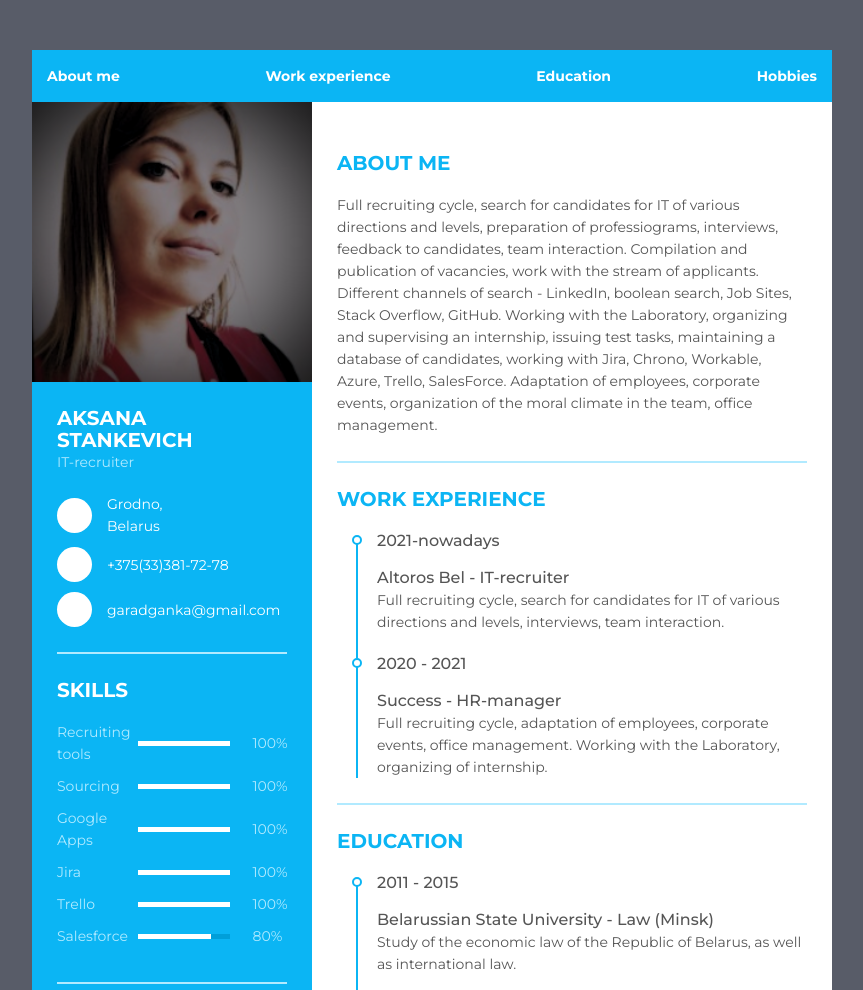
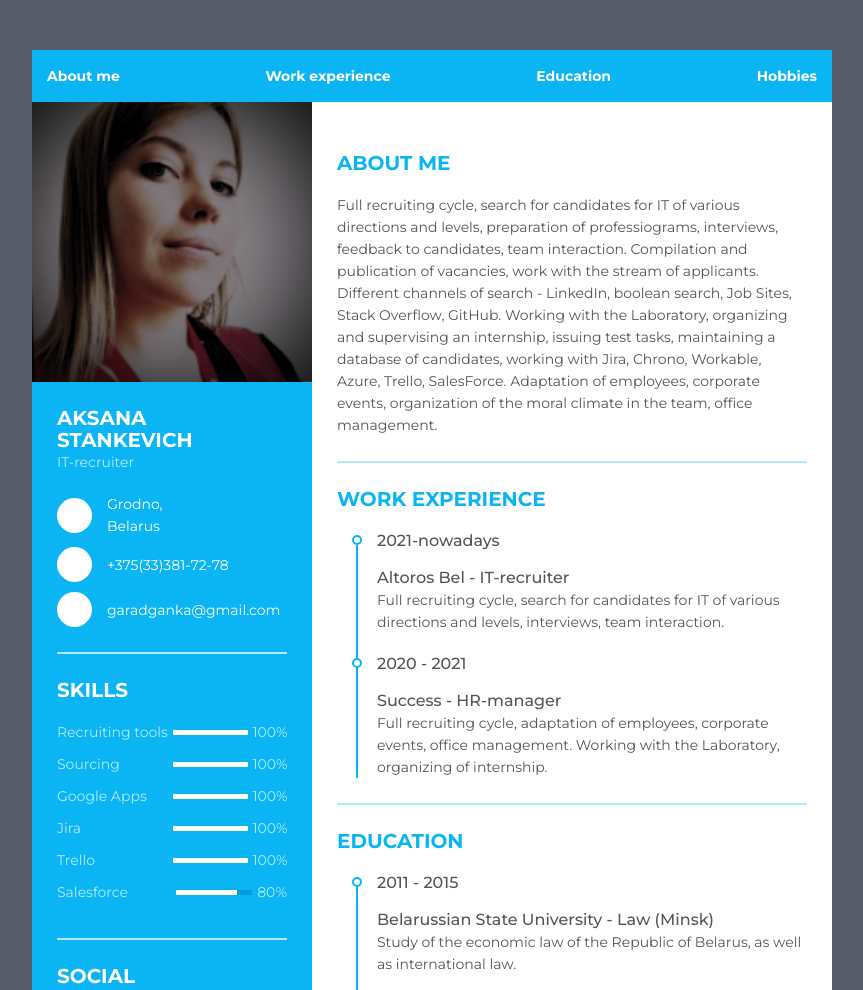
Before and after one commit to AksanaStankevich/rsschool-cv, a plain HTML site: page index.html in a window 1280 px wide. Shown: the top 990 px of the page, without its empty margins (208-1071 px from the left). Drawn offline with Linux system fonts and the light colour scheme.

Commit message:
Update style.css

```diff
--- a/style.css
+++ b/style.css
@@ -137,7 +137,7 @@ body {
 }
 
 .cv .cv_left .cv_skills ul li .skill_name {
-  width: 25%;
+  width: 60%;
 }
 
 .cv .cv_left .cv_skills ul li .skill_progress {
```
